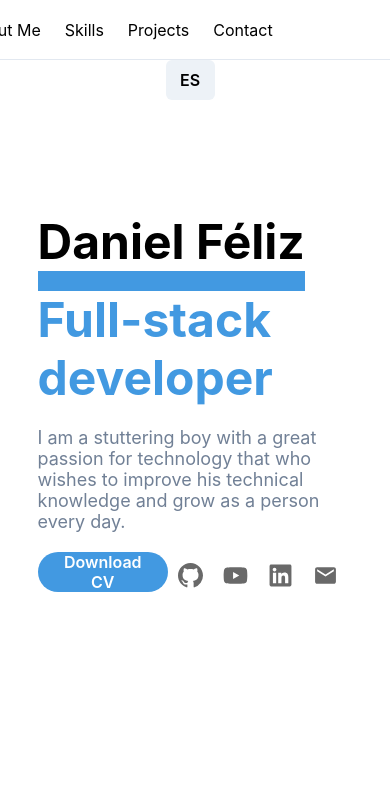
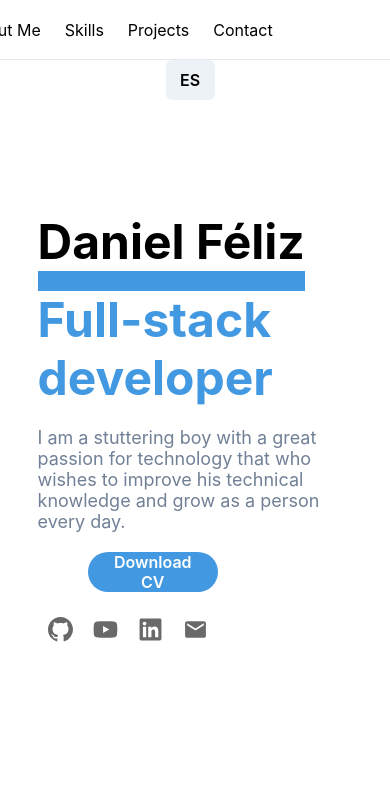
Before and after one commit to DanielFelizS/Portafolio, a React (Vite) app: page / in a window 390 px wide. Shown: the top 797 px of the page. Built offline with nearby package versions, Linux system fonts and the light colour scheme.

Commit message:
Cambiando el responsive de Hero

```diff
--- a/src/components/Hero.jsx
+++ b/src/components/Hero.jsx
@@ -29,18 +29,20 @@
       <button className="hero-button" onClick={DownloadCV}>
       {currentLanguage === 'en' ? t('Hero.btnCV') : t('Hero.btnCvEs')}
       </button>
-      <a href="https://github.com/DanielFelizS" target="_blank" className="hero-icon-link">
+      <div className="hero-icon-link">
+          <a href="https://github.com/DanielFelizS" target="_blank">
             <BsGithub className="hero-icon github-icon" />
           </a>
-      <a href="https://www.youtube.com/channel/UCyzzGyR9DKHmw8C3C0f3mRw" target="_blank" className="hero-icon-link">
+          <a href="https://www.youtube.com/channel/UCyzzGyR9DKHmw8C3C0f3mRw" target="_blank">
             <FaYoutube className="hero-icon red-icon"/>
           </a>
-      <a href="https://www.linkedin.com/in/daniel-f%C3%A9liz/" target="_blank" className="hero-icon-link">
+          <a href="https://www.linkedin.com/in/daniel-f%C3%A9liz/" target="_blank">
             <FaLinkedin className="hero-icon linkedin-icon" />
           </a>
-      <a href="mailto:felizsdaniel0@gmail.com" target="_blank" className="hero-icon-link">
+          <a href="mailto:felizsdaniel0@gmail.com" target="_blank">
             <MdEmail className="hero-icon red-icon" />
           </a>
+      </div>
     </div>
   </div>
   </div>
--- a/src/styles/Hero.css
+++ b/src/styles/Hero.css
@@ -66,16 +66,21 @@
   min-width: 40px;
   font-size: 16px;
   font-weight: 600;
+
 }
 .hero-button:hover{
   background-color: #3275ac;
 }
 .hero-icon-link{
-  display: inline;
-  color: #696969;
-  font-size: 25px;
-  cursor: pointer;
-  margin: 10px;
+    margin-top: -35px;
+    margin-left: 130px;
+}
+.hero-icon-link > a {
+    display: inline;
+    color: #696969;
+    font-size: 25px;
+    cursor: pointer;
+    margin: 10px;
 }
 .github-icon:hover{
   color: #000;
@@ -113,7 +118,7 @@
         width: 250px;
         height: auto;
         border-radius: 250px;
-        margin-top: -80px;
+        margin-top: -40px;
         margin-left: 60px;
         margin-bottom: 100px;
     }
@@ -125,4 +130,15 @@
     max-width: 400px;
     margin: 0 auto;
   }
+
+  .hero-icon-link {
+    margin-top: 25px;
+    margin-left: 0;
+  }
+  .hero-button {
+      margin-left: 50px;
+  }
+
+
+
 }
```
Also changed, not shown: 1 other file (tests, documents, lock files or other folders). Lines whose indentation alone changed are shown as unchanged.
